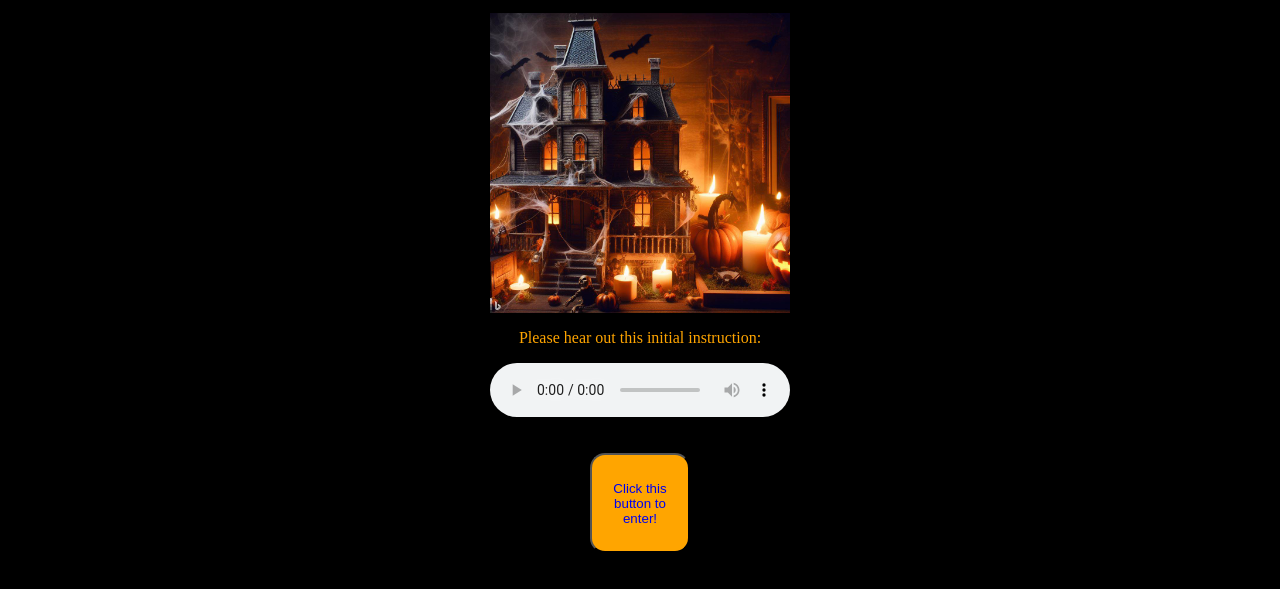
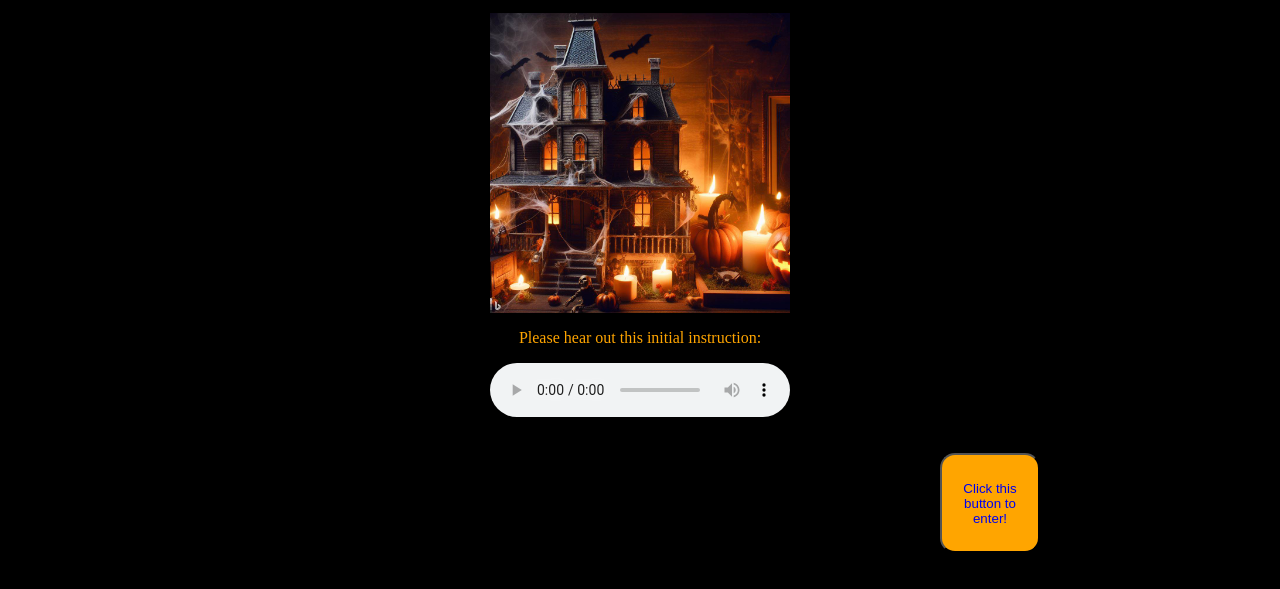
Before and after one commit to shuvamcoder/hauntedhouse, a plain HTML site: page index.html in a window 1280 px wide. Shown: the part 87-676 px from the top of the page. Drawn offline with Linux system fonts and the light colour scheme.

Commit message:
Update style.css

```diff
--- a/style.css
+++ b/style.css
@@ -27,6 +27,7 @@ body
     height: 100px;
     text-decoration: none;
     text-align: center;
+    margin-left: 700px;
 }
 a
 {
```
